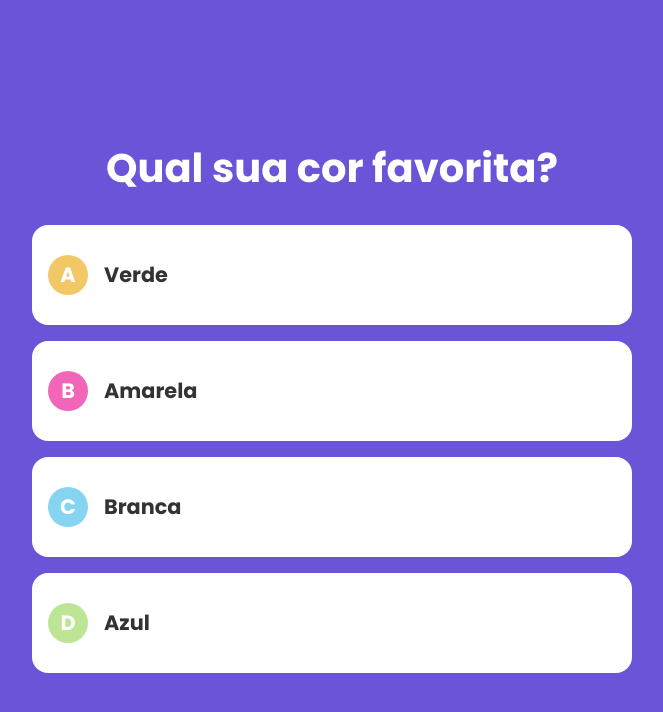
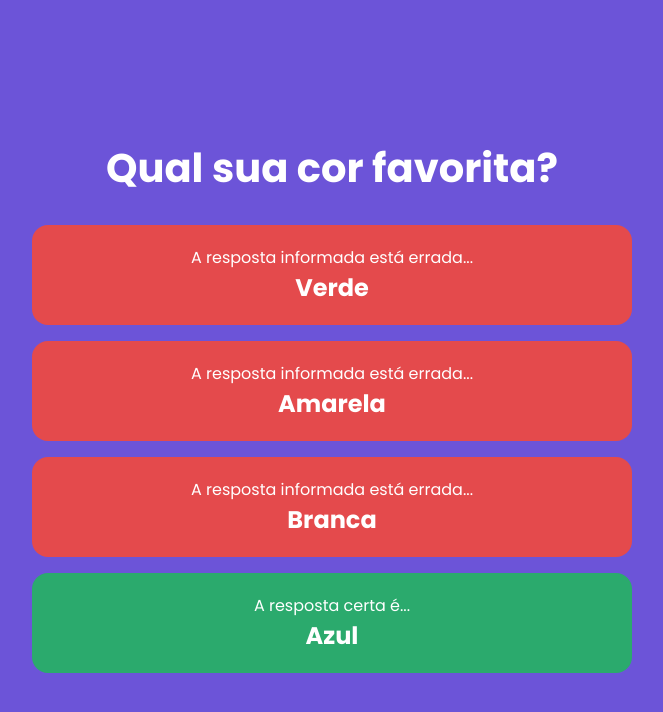
Before and after one commit to calebesg/quiz, a Next.js app: page / in a window 1280 px wide. Shown: the top 712 px of the page, without its empty margins (308-971 px from the left). Built offline with nearby package versions, Linux system fonts and the light colour scheme.

Commit message:
create answer status

```diff
--- a/components/Answer.tsx
+++ b/components/Answer.tsx
@@ -19,7 +19,7 @@ export default function Answer(props: AnswerProps) {
       onClick={() => props.selectQuestion(props.index)}
     >
       <div className={styles.wrapper}>
-        <div className={styles.content}>
+        {/* <div className={styles.content}>
           <span
             style={{ backgroundColor: background }}
             className={styles.letter}
@@ -27,8 +27,20 @@ export default function Answer(props: AnswerProps) {
             {letter}
           </span>
           <strong className={styles.value}>{value.getValue}</strong>
+        </div> */}
+        <div className={styles.sided}>
+          {value.getIsRight ? (
+            <div className={styles.right}>
+              <div>A resposta certa é...</div>
+              <div className={styles.value}>{value.getValue}</div>
+            </div>
+          ) : (
+            <div className={styles.wrong}>
+              <div>A resposta informada está errada...</div>
+              <div className={styles.value}>{value.getValue}</div>
+            </div>
+          )}
         </div>
-        <div className={styles.sided}></div>
       </div>
     </div>
   );
--- a/package.json
+++ b/package.json
@@ -11,6 +11,7 @@
   "dependencies": {
     "next": "12.1.6",
     "react": "18.2.0",
+    "react-countdown-circle-timer": "^3.0.9",
     "react-dom": "18.2.0"
   },
   "devDependencies": {
--- a/styles/components/Answer.module.css
+++ b/styles/components/Answer.module.css
@@ -4,6 +4,8 @@
   max-width: 37.5rem;
   width: 100%;
   height: 100px;
+  border-radius: 1rem;
+  overflow: hidden;
 }
 
 .wrapper {
@@ -20,13 +22,28 @@
   height: 100%;
 }
 
+.sided > div {
+  width: 100%;
+  display: flex;
+  flex-direction: column;
+  justify-content: center;
+  align-items: center;
+}
+
+.right {
+  background-color: #2baa6d;
+}
+
+.wrong {
+  background-color: #e44a4c;
+}
+
 .content {
   align-items: center;
   gap: 1rem;
   font-size: 1.3rem;
   background-color: #fff;
   padding: 1rem;
-  border-radius: 1rem;
 }
 
 .letter {
@@ -42,3 +59,10 @@
 .value {
   color: #333;
 }
+
+.right .value,
+.wrong .value {
+  font-weight: bold;
+  color: #fff;
+  font-size: 1.5rem;
+}
```
Also changed, not shown: 1 other file (tests, documents, lock files or other folders).
